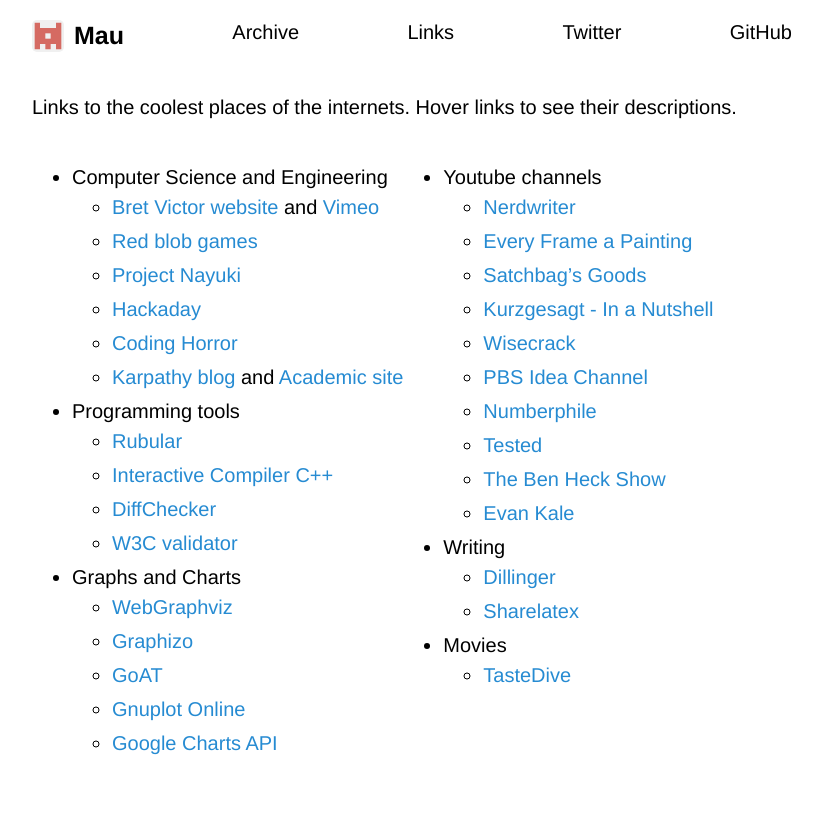
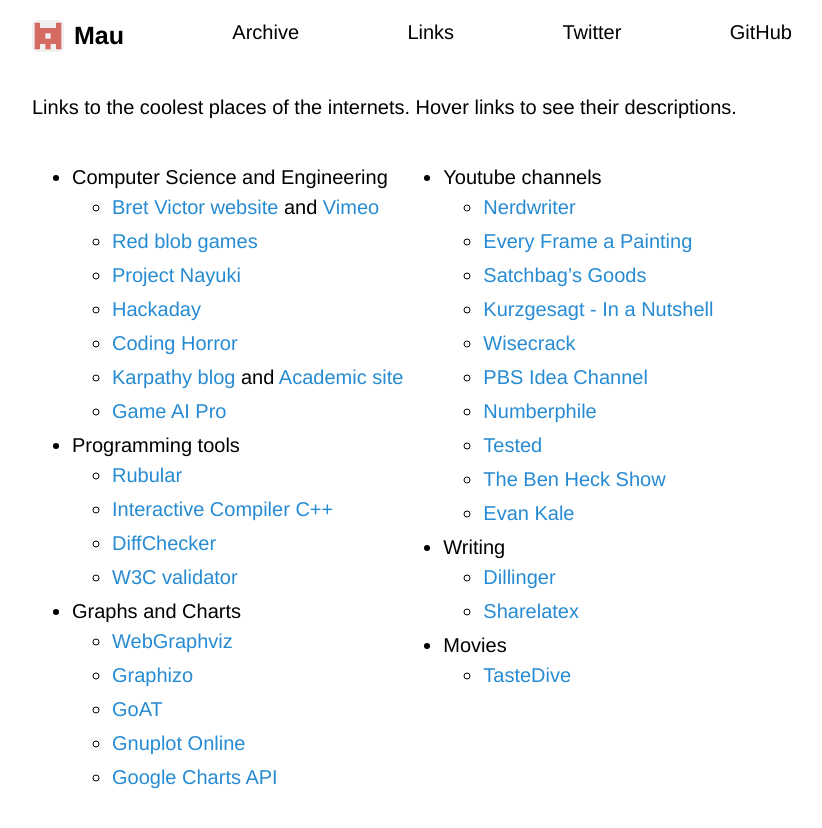
Before and after one commit to Maumagnaguagno/maumagnaguagno.github.io, a Jekyll site: the page built from links.md, in a window 1280 px wide. Shown: the top 828 px of the page, without its empty margins (228-1050 px from the left). Built offline with Jekyll 4.4.1, drawn with Linux system fonts in a browser that asks for light colours; our own code applies the rules of GitHub Pages for plain Markdown files.

Commit message:
Add Game AI Pro to Links

```diff
--- a/links.md
+++ b/links.md
@@ -14,6 +14,7 @@ Hover links to see their descriptions.
   - [Hackaday](https://hackaday.com "Engineering and maker stuff")
   - [Coding Horror](https://blog.codinghorror.com/ "Programming and human factors")
   - [Karpathy blog](https://karpathy.github.io/ "Computer Science Ph.D student interested in machine learning") and [Academic site](https://cs.stanford.edu/people/karpathy/ "Karpathy at Stanford")
+  - [Game AI Pro](http://www.gameaipro.com/ "Online book about AI in games")
 - Programming tools
   - [Rubular](http://rubular.com/ "Regex editor")
   - [Interactive Compiler C++](https://gcc.godbolt.org/ "Online assembler")
```
